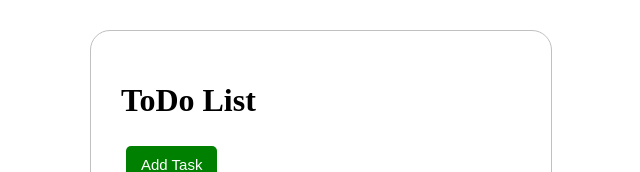
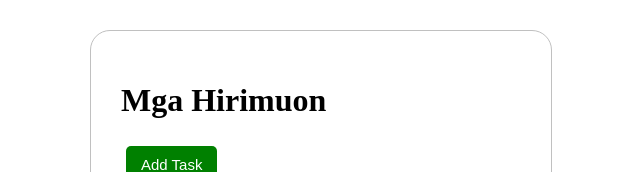
Before and after one commit to sabooo910/reactjs-test, a React (Create React App) app: page / in a window 1280 px wide. Shown: the top 172 px of the page, without its empty margins (319-959 px from the left). Built offline with nearby package versions, Linux system fonts and the light colour scheme.

Commit message:
change todo list to mga hirimuon

```diff
--- a/src/components/ToDo.js
+++ b/src/components/ToDo.js
@@ -15,7 +15,7 @@ const ToDo = ({title}) => {
 }
 
 ToDo.defaultProps = {
-    title: 'ToDo List',
+    title: 'Mga Hirimuon',
 }
 
 ToDo.propTypes = {
```
